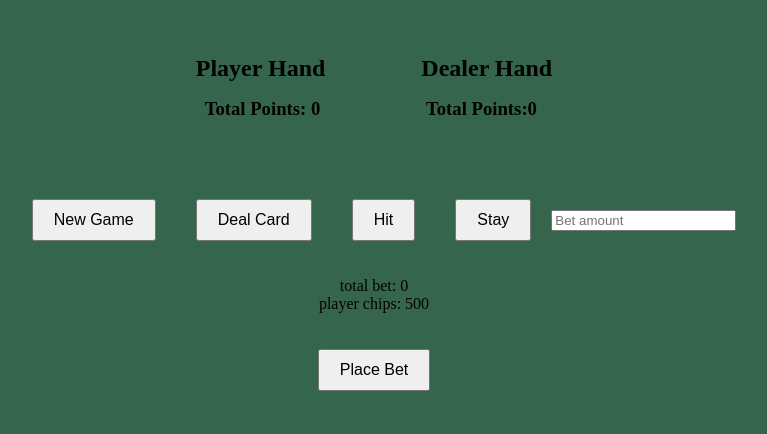
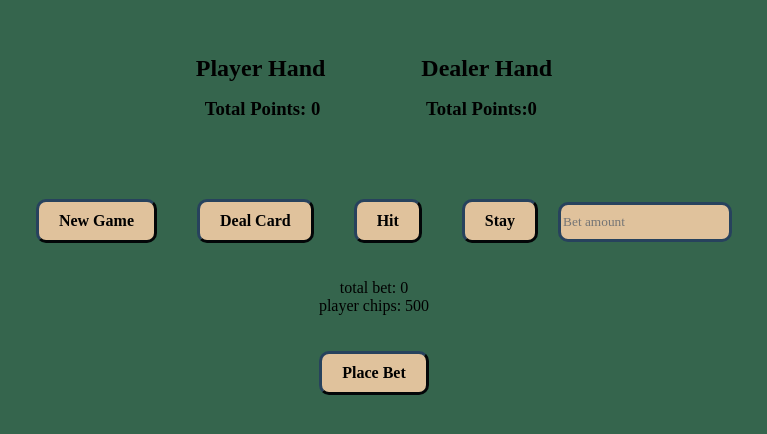
Before and after one commit to Egeeoz/Blackjack, a React (Vite) app: page / in a window 1280 px wide. Shown: the part 326-760 px from the top of the page, without its empty margins (266-1033 px from the left). Built offline with nearby package versions, Linux system fonts and the light colour scheme; a web font is replaced by a local one.

Commit message:
Add basic styling to button

```diff
--- a/src/App.tsx
+++ b/src/App.tsx
@@ -1,7 +1,8 @@
 import './styling/App.scss';
 import { calculatePoints } from './blackjackLogic';
-
 import gameLogic from './gameLogic';
+import Button from './components/Button.tsx';
+import Input from './components/Input.tsx';
 
 // TODO Decide winner and loser
 
@@ -75,11 +76,12 @@ function App() {
         <h4>{gameResultMessage}</h4>
       </section>
       <section className="section-inputs">
-        <button onClick={handleNewGame}>New Game</button>
-        <button onClick={handleDealCard}>Deal Card</button>
-        <button onClick={handleHit}>Hit</button>
-        <button onClick={handleStay}>Stay</button>
-        <input type="text" id="betInput" placeholder="Bet amount" />
+        <Button handleClick={handleNewGame} text="New Game" />
+        <Button handleClick={handleDealCard} text="Deal Card" />
+        <Button handleClick={handleHit} text="Hit" />
+        <Button handleClick={handleStay} text="Stay" />
+        <Input />
+        {/* <input type="text" id="betInput" placeholder="Bet amount" /> */}
         <p>
           total bet: {playerBet} <br /> player chips: {playerChips}
         </p>
--- /dev/null
+++ b/src/components/Button.tsx
@@ -0,0 +1,12 @@
+import '../styling/button.scss';
+
+interface ButtonProps {
+  handleClick: () => void;
+  text: string;
+}
+
+const Button = ({ handleClick, text }: ButtonProps) => {
+  return <button onClick={handleClick}>{text}</button>;
+};
+
+export default Button;
--- /dev/null
+++ b/src/components/Input.tsx
@@ -0,0 +1,7 @@
+import '../styling/input.scss';
+
+const Input = () => {
+  return <input type="text" id="betInput" placeholder="Bet amount" />;
+};
+
+export default Input;
--- a/src/styling/_variables.scss
+++ b/src/styling/_variables.scss
@@ -2,6 +2,8 @@
 
 // Colors
 $base-background: #35654d;
+$button-bg-color: #e0c29c;
+$button-border-color: #27425d;
 
 // Fonts
 $base-font: 'Rye', serif;
--- /dev/null
+++ b/src/styling/button.scss
@@ -0,0 +1,10 @@
+@import '../styling/variables';
+
+button {
+  font-family: $base-font;
+  background-color: $button-bg-color;
+  border-color: $button-border-color;
+  border-radius: 10px;
+  border-width: medium;
+  font-weight: 600;
+}
--- /dev/null
+++ b/src/styling/input.scss
@@ -0,0 +1,10 @@
+@import 'variables';
+
+input {
+  font-family: $base-font;
+  height: 2rem;
+  border: 2px solid $button-border-color;
+  background-color: $button-bg-color;
+  border-radius: 10px;
+  border-width: medium;
+}
```
Also changed, not shown: src/imgs/plank.jpg (added).
